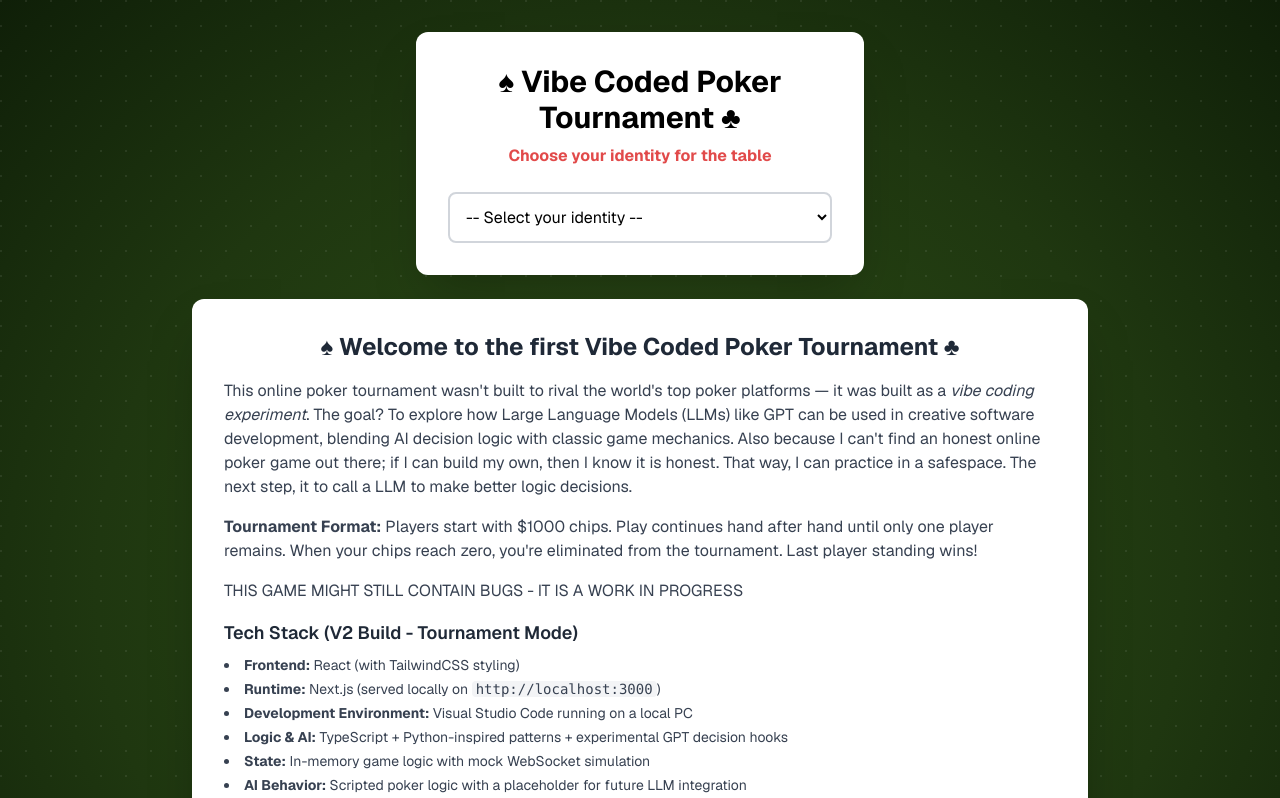
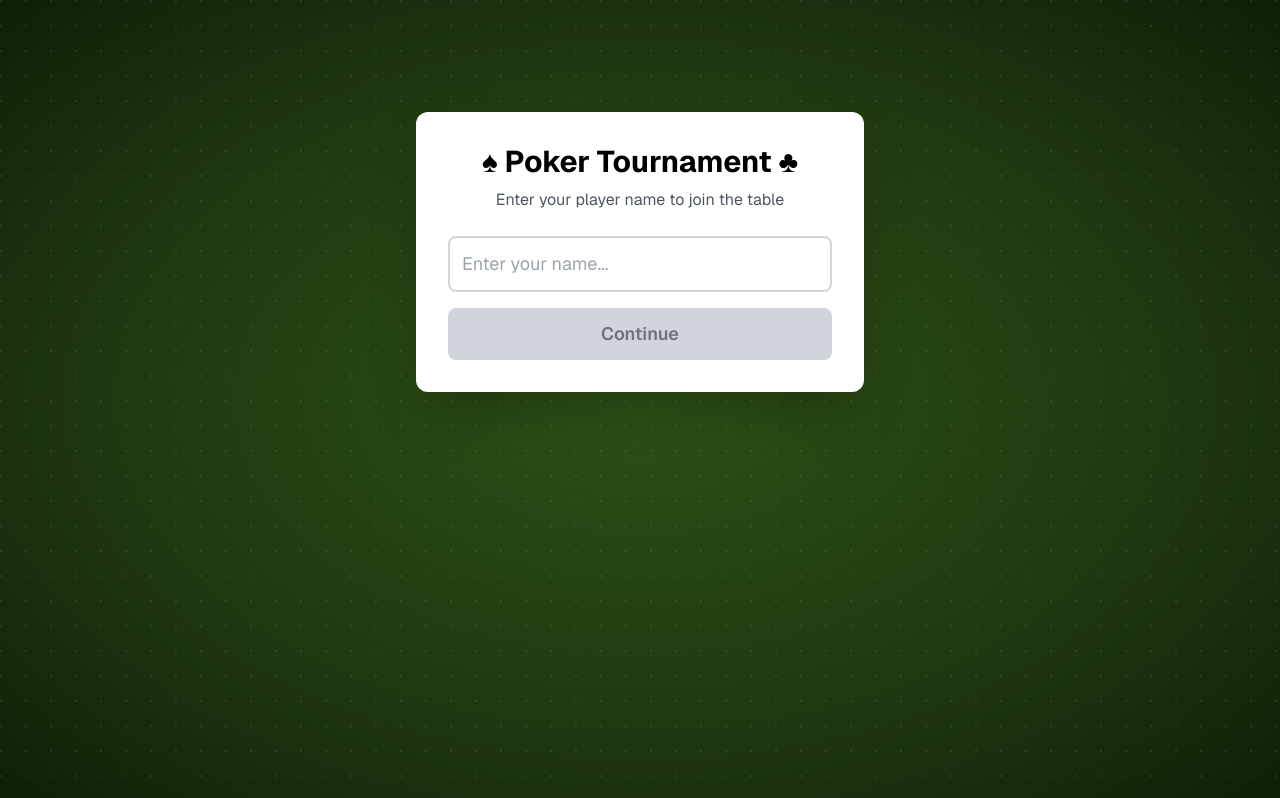
Before and after one commit to Sustainable-IQ/sacred-poker, a Next.js app: page / in a window 1280 px wide. Shown: the top 798 px of the page. Built offline with nearby package versions, Linux system fonts and the light colour scheme.

Commit message:
Finalized tournament phase logic and successful build

```diff
--- a/app/page.tsx
+++ b/app/page.tsx
@@ -406,12 +406,20 @@ function getNextActivePlayer(game: GameState): number {
 export default function SustainableIQPoker() {
   const [socket] = useState(() => new MockWebSocket());
   const [game, setGame] = useState<GameState | null>(null);
-  const [currentPlayer, setCurrentPlayer] = useState<string>('');
+  const [playerName, setPlayerName] = useState<string>(''); // Store custom player name
+  const [nameConfirmed, setNameConfirmed] = useState<boolean>(false); // NEW: Track if name is confirmed
   const [gameLog, setGameLog] = useState<string[]>([]);
   const [actionAmount, setActionAmount] = useState<number>(0);
   const [showCards, setShowCards] = useState<boolean>(false);
 
-  const playerNames = ['Dealer', 'Small Blind', 'Big Blind', 'UTG', 'Middle Position', 'Cutoff'];
+  // Generate player names with user's custom name in random position
+  const generatePlayerNames = (customName: string): string[] => {
+    const genericNames = ['Player 1', 'Player 2', 'Player 3', 'Player 4', 'Player 5'];
+    const userPosition = Math.floor(Math.random() * 6); // Random position 0-5
+    const allNames = [...genericNames];
+    allNames.splice(userPosition, 0, customName); // Insert user name at random position
+    return allNames;
+  };
 
   const addToLog = useCallback((message: string) => {
     const timestamp = new Date().toLocaleTimeString();
@@ -420,10 +428,14 @@ export default function SustainableIQPoker() {
   }, []);
 
   const startNewGame = (mode: string = 'standard') => {
+    if (!playerName.trim()) return; // Don't start without a player name
+
+    const playerNames = generatePlayerNames(playerName);
     const newGame = initializeGame(playerNames, mode);
     const gameWithCards = dealCards(newGame);
     setGame(gameWithCards);
     addToLog(`Tournament started - Hand #${newGame.handNumber}`);
+    addToLog(`Players: ${playerNames.join(', ')}`);
     addToLog(`Dealer: ${gameWithCards.players[newGame.dealerIndex].name}`);
 
     // Find and log blind positions
@@ -438,11 +450,11 @@ export default function SustainableIQPoker() {
   };
 
   const handlePlayerAction = (action: string, amount?: number) => {
-    if (!game || !currentPlayer) return;
-
-    const playerIndex = game.players.findIndex(p => p.name === currentPlayer);
+    if (!game || !playerName) return;
+
+    const playerIndex = game.players.findIndex(p => p.name === playerName);
     if (playerIndex !== game.activePlayerIndex) {
-      addToLog(`It's not ${currentPlayer}'s turn!`);
+      addToLog(`It's not ${playerName}'s turn!`);
       return;
     }
 
@@ -779,7 +791,7 @@ export default function SustainableIQPoker() {
       return;
     }
 
-    const isHumanPlayer = activePlayer.name === currentPlayer;
+    const isHumanPlayer = activePlayer.name === playerName;
 
     // Only act if it's an AI player's turn AND they haven't acted yet
     if (!isHumanPlayer && !activePlayer.folded && !activePlayer.allIn && !activePlayer.eliminated && !activePlayer.hasActed) {
@@ -792,7 +804,7 @@ export default function SustainableIQPoker() {
 
           // Double-check the current active player state
           const currentActivePlayer = prevGame.players[prevGame.activePlayerIndex];
-          if (currentActivePlayer.hasActed || currentActivePlayer.folded || currentActivePlayer.allIn || currentActivePlayer.eliminated || currentActivePlayer.name === currentPlayer) {
+          if (currentActivePlayer.hasActed || currentActivePlayer.folded || currentActivePlayer.allIn || currentActivePlayer.eliminated || currentActivePlayer.name === playerName) {
             return prevGame;
           }
 
@@ -802,7 +814,7 @@ export default function SustainableIQPoker() {
 
       return () => clearTimeout(timer);
     }
-  }, [game?.activePlayerIndex, game?.phase, game?.bettingComplete, game?.winner, currentPlayer]);
+  }, [game?.activePlayerIndex, game?.phase, game?.bettingComplete, game?.winner, playerName]);
 
   const advancePhase = () => {
     if (!game) return;
@@ -973,11 +985,11 @@ export default function SustainableIQPoker() {
     </div>
   );
 
-  const PlayerCard = ({ player, index, game, currentPlayer, showCards }: {
+  const PlayerCard = ({ player, index, game, playerName, showCards }: {
     player: Player;
     index: number;
     game: GameState;
-    currentPlayer: string;
+    playerName: string;
     showCards: boolean;
   }) => (
     <div
@@ -988,7 +1000,7 @@ export default function SustainableIQPoker() {
           ? 'bg-gray-200 border-gray-400'
           : game.activePlayerIndex === index
           ? 'bg-yellow-100 border-yellow-500'
-          : player.name === currentPlayer
+          : player.name === playerName
           ? 'bg-blue-100 border-blue-500'
           : 'bg-white border-gray-300'
       }`}
@@ -1033,7 +1045,7 @@ export default function SustainableIQPoker() {
             <div key={cardIndex} className="transform scale-75">
               <CardComponent
                 card={card}
-                hidden={player.name !== currentPlayer && !showCards}
+                hidden={player.name !== playerName && !showCards}
               />
             </div>
           ))}
@@ -1042,8 +1054,63 @@ export default function SustainableIQPoker() {
     </div>
   );
 
-  // Player Selection Screen
-  if (!currentPlayer) {
+  // Player Name Entry Screen
+  if (!nameConfirmed) {
+    return (
+      <div className="min-h-screen p-8" style={{
+        background: `
+          radial-gradient(circle at 1px 1px, rgba(255,255,255,0.08) 1px, transparent 0),
+          radial-gradient(ellipse at center, #2d5016 0%, #1f3710 60%, #0f1f08 100%)
+        `,
+        backgroundSize: '25px 25px, 100% 100%'
+      }}>
+        <div className="max-w-md mx-auto mt-20">
+          <div className="bg-white rounded-xl shadow-2xl p-8">
+            <div className="text-center mb-6">
+              <h1 className="text-3xl font-bold text-black mb-2">♠ Poker Tournament ♣</h1>
+              <p className="text-gray-600">Enter your player name to join the table</p>
+            </div>
+
+            <div className="space-y-4">
+              <input
+                type="text"
+                placeholder="Enter your name..."
+                value={playerName}
+                onChange={(e) => setPlayerName(e.target.value)}
+                className="w-full p-3 border-2 border-gray-300 rounded-lg focus:border-green-500 focus:outline-none text-black bg-white text-lg"
+                style={{ color: '#000000', backgroundColor: '#ffffff' }}
+                maxLength={20}
+                onKeyPress={(e) => {
+                  if (e.key === 'Enter' && playerName.trim().length >= 2) {
+                    setNameConfirmed(true);
+                  }
+                }}
+              />
+
+              <button
+                onClick={() => setNameConfirmed(true)}
+                disabled={playerName.trim().length < 2}
+                className={`w-full py-3 rounded-lg font-semibold text-lg transition-colors ${
+                  playerName.trim().length >= 2
+                    ? 'bg-green-600 text-white hover:bg-green-700'
+                    : 'bg-gray-300 text-gray-500 cursor-not-allowed'
+                }`}
+              >
+                Continue
+              </button>
+
+              {playerName.trim().length > 0 && playerName.trim().length < 2 && (
+                <p className="text-red-500 text-sm text-center">Name must be at least 2 characters</p>
+              )}
+            </div>
+          </div>
+        </div>
+      </div>
+    );
+  }
+
+  // Welcome & Game Start Screen
+  if (!game) {
     return (
       <div className="min-h-screen p-8" style={{
         background: `
@@ -1054,43 +1121,47 @@ export default function SustainableIQPoker() {
       }}>
         <div className="max-w-4xl mx-auto space-y-6">
 
-          {/* Player Selection Box - NOW AT TOP */}
+          {/* Welcome Screen */}
           <div className="max-w-md mx-auto bg-white rounded-xl shadow-2xl p-8">
             <div className="text-center mb-6">
-              <h1 className="text-3xl font-bold text-black mb-2">♠ Vibe Coded Poker Tournament ♣</h1>
-              <p className="text-red-600 font-bold animate-pulse">Choose your identity for the table</p>
+              <h1 className="text-3xl font-bold text-black mb-2">♠ Welcome, {playerName}! ♣</h1>
+              <p className="text-green-600 font-bold">Ready to join the tournament?</p>
             </div>
 
             <div className="space-y-4">
-              <select
-                className="w-full p-3 border-2 border-gray-300 rounded-lg focus:border-green-500 focus:outline-none text-black bg-white"
-                onChange={(e) => setCurrentPlayer(e.target.value)}
-                value={currentPlayer}
-                style={{ color: '#000000', backgroundColor: '#ffffff' }}
+              <div className="bg-gray-50 p-4 rounded-lg">
+                <h3 className="font-semibold text-black mb-2">Tournament Format:</h3>
+                <ul className="text-sm text-gray-700 space-y-1">
+                  <li>• 6 players total (you + 5 AI players)</li>
+                  <li>• Everyone starts with $1,000 chips</li>
+                  <li>• Blinds: $10/$20</li>
+                  <li>• Last player standing wins!</li>
+                </ul>
+              </div>
+
+              <button
+                onClick={() => startNewGame('standard')}
+                className="w-full bg-green-600 text-white py-3 rounded-lg hover:bg-green-700 transition-colors font-semibold text-lg"
               >
-                <option value="" style={{ color: '#666666' }}>-- Select your identity --</option>
-                {playerNames.map(name => (
-                  <option key={name} value={name} style={{ color: '#000000' }}>{name}</option>
-                ))}
-              </select>
-
-              {currentPlayer && (
-                <div className="space-y-3">
-                  <button
-                    onClick={() => startNewGame('standard')}
-                    className="w-full bg-green-600 text-white py-3 rounded-lg hover:bg-green-700 transition-colors font-semibold"
-                  >
-                    Start Tournament
-                  </button>
-                </div>
-              )}
+                Start Tournament
+              </button>
+
+              <button
+                onClick={() => {
+                  setNameConfirmed(false);
+                  setPlayerName('');
+                }}
+                className="w-full bg-gray-500 text-white py-2 rounded-lg hover:bg-gray-600 transition-colors"
+              >
+                Change Name
+              </button>
             </div>
           </div>
 
-          {/* Welcome Text Box - Part 1 */}
+          {/* Info Boxes */}
           <div className="bg-white rounded-xl shadow-2xl p-8">
             <h2 className="text-2xl font-bold text-gray-800 mb-4 text-center">
-              ♠ Welcome to the first Vibe Coded Poker Tournament ♣
+              ♠ About This Vibe Coded Tournament ♣
             </h2>
 
             <div className="prose prose-sm max-w-none text-gray-700 space-y-4">
@@ -1118,12 +1189,7 @@ export default function SustainableIQPoker() {
                   <li><strong>Tournament Logic:</strong> Multi-hand progression, elimination tracking, dealer rotation</li>
                 </ul>
               </div>
-            </div>
-          </div>
-
-          {/* Welcome Text Box - Part 2 */}
-          <div className="bg-white rounded-xl shadow-2xl p-8">
-            <div className="prose prose-sm max-w-none text-gray-700 space-y-4">
+
               <div className="bg-blue-50 border-l-4 border-blue-400 p-4 rounded">
                 <h3 className="text-lg font-semibold text-blue-800 mb-2">But here's the real miracle:</h3>
                 <p className="text-blue-700 text-sm">
@@ -1135,13 +1201,37 @@ export default function SustainableIQPoker() {
               </div>
             </div>
           </div>
+
+          {/* How to Play Box */}
+          <div className="bg-white rounded-xl shadow-2xl p-8">
+            <h2 className="text-2xl font-bold text-gray-800 mb-4 text-center">
+              ♠ Tournament Poker Experience ♣
+            </h2>
+
+            <div className="prose prose-sm max-w-none text-gray-700 space-y-4">
+              <p>
+                You'll be seated at a table with 5 AI opponents. Your position and the dealer button will rotate each hand,
+                just like in real poker. Play smart, manage your bankroll, and outlast your opponents to claim victory!
+              </p>
+
+              <div className="bg-blue-50 border-l-4 border-blue-400 p-4 rounded">
+                <h3 className="text-lg font-semibold text-blue-800 mb-2">How to Play:</h3>
+                <ul className="text-blue-700 text-sm space-y-1">
+                  <li>• When it's your turn, choose to Fold, Call, Raise, or go All-In</li>
+                  <li>• Watch your chip count - when you hit $0, you're eliminated</li>
+                  <li>• The dealer button rotates clockwise each hand</li>
+                  <li>• Use the "Show/Hide Cards" button to peek at opponents' hands</li>
+                </ul>
+              </div>
+            </div>
+          </div>
         </div>
       </div>
     );
   }
 
-  const currentPlayerData = game?.players.find(p => p.name === currentPlayer);
-  const isMyTurn = currentPlayerData && game?.players[game.activePlayerIndex]?.name === currentPlayer && !currentPlayerData.eliminated;
+  const currentPlayerData = game?.players.find(p => p.name === playerName);
+  const isMyTurn = currentPlayerData && game?.players[game.activePlayerIndex]?.name === playerName && !currentPlayerData.eliminated;
 
   return (
     <div className="min-h-screen p-4" style={{
@@ -1229,17 +1319,17 @@ export default function SustainableIQPoker() {
                 {/* Top Row - Positions 3, 4, 5 */}
                 <div className="flex justify-center">
                   {game.players[3] && (
-                    <PlayerCard player={game.players[3]} index={3} game={game} currentPlayer={currentPlayer} showCards={showCards} />
+                    <PlayerCard player={game.players[3]} index={3} game={game} playerName={playerName} showCards={showCards} />
                   )}
                 </div>
                 <div className="flex justify-center">
                   {game.players[4] && (
-                    <PlayerCard player={game.players[4]} index={4} game={game} currentPlayer={currentPlayer} showCards={showCards} />
+                    <PlayerCard player={game.players[4]} index={4} game={game} playerName={playerName} showCards={showCards} />
                   )}
                 </div>
                 <div className="flex justify-center">
                   {game.players[5] && (
-                    <PlayerCard player={game.players[5]} index={5} game={game} currentPlayer={currentPlayer} showCards={showCards} />
+                    <PlayerCard player={game.players[5]} index={5} game={game} playerName={playerName} showCards={showCards} />
                   )}
                 </div>
 
@@ -1283,17 +1373,17 @@ export default function SustainableIQPoker() {
                 {/* Bottom Row - Positions 2, 1, 0 */}
                 <div className="flex justify-center">
                   {game.players[2] && (
-                    <PlayerCard player={game.players[2]} index={2} game={game} currentPlayer={currentPlayer} showCards={showCards} />
+                    <PlayerCard player={game.players[2]} index={2} game={game} playerName={playerName} showCards={showCards} />
                   )}
                 </div>
                 <div className="flex justify-center">
                   {game.players[1] && (
-                    <PlayerCard player={game.players[1]} index={1} game={game} currentPlayer={currentPlayer} showCards={showCards} />
+                    <PlayerCard player={game.players[1]} index={1} game={game} playerName={playerName} showCards={showCards} />
                   )}
                 </div>
                 <div className="flex justify-center">
                   {game.players[0] && (
-                    <PlayerCard player={game.players[0]} index={0} game={game} currentPlayer={currentPlayer} showCards={showCards} />
+                    <PlayerCard player={game.players[0]} index={0} game={game} playerName={playerName} showCards={showCards} />
                   )}
                 </div>
               </div>
@@ -1315,7 +1405,7 @@ export default function SustainableIQPoker() {
             {game.phase !== 'showdown' && !game.bettingComplete && isMyTurn && !currentPlayerData?.eliminated && (
               <div className="bg-white rounded-xl p-6 mb-6 shadow-lg text-black">
                 <h2 className="text-xl font-semibold mb-4 text-black">
-                  Your Turn - {currentPlayer}
+                  Your Turn - {playerName}
                   <span className="text-green-600"> (Make your decision)</span>
                 </h2>
                 <div className="mb-4 p-3 bg-gray-100 rounded text-black">
```
